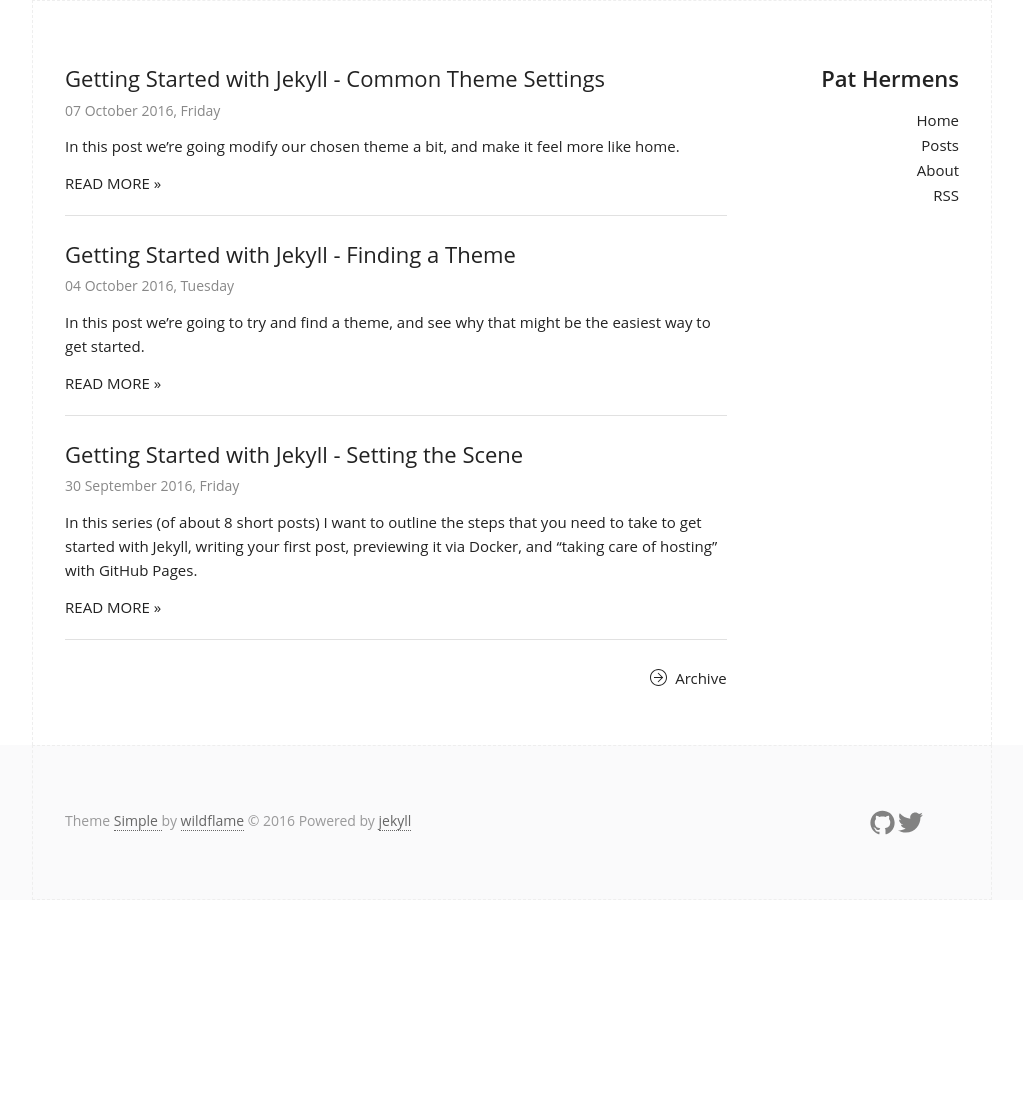
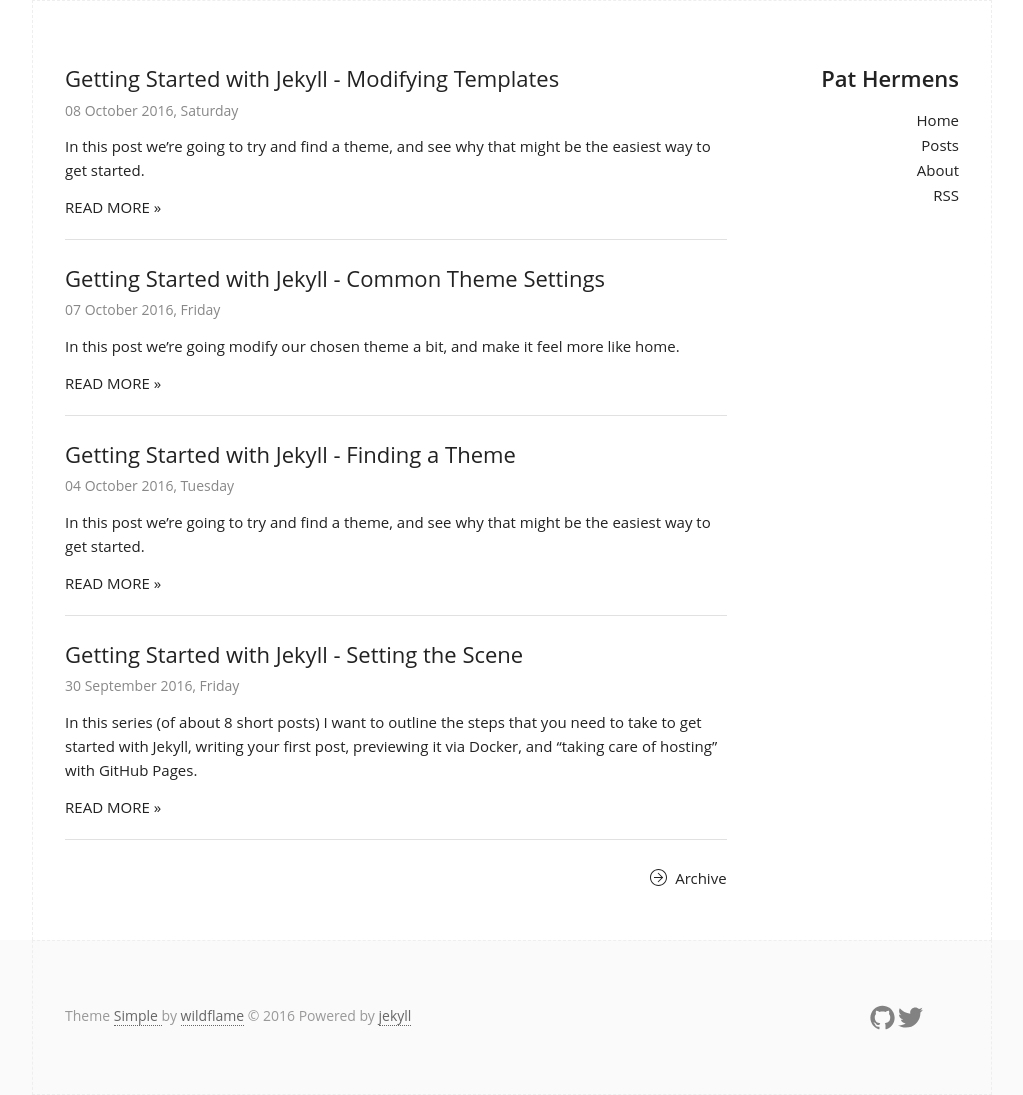
Before and after one commit to PHeonix25/PHeonix25.github.io, a Jekyll site: the page built from index.html, in a window 1280 px wide. Shown: the whole page, without its empty margins (128-1151 px from the left). Built offline with Jekyll 4.4.1, drawn with Linux system fonts in a browser that asks for light colours; before the commit the page ends 900 px from its top, so only the background shows below that.

Commit message:
Adding more posts!

```diff
--- /dev/null
+++ b/_posts/2016-10-08-Getting-started-with-Jekyll-Part-4.md
@@ -0,0 +1,18 @@
+---
+layout: post
+title: "Getting Started with Jekyll - Modifying Templates"
+date: 2016-10-08 00:00:00 +0000
+published: true
+---
+
+In this post we're going to try and find a theme, and see why that might be the easiest way to get started.
+<!--description-->
+
+1. [Getting Started with Jekyll - Setting the Scene]({% post_url 2016-10-01-Getting-started-with-Jekyll-Part-1 %})
+2. Getting Started with Jekyll - Finding a Theme **<==**
+3. Getting Started with Jekyll - Common Theme Settings
+4. Getting Started with Jekyll - Modifying Templates
+5. Getting Started with Jekyll - Setting up Jekyll in Docker
+6. Getting Started with Jekyll - Learning Markdown and Liquid
+7. Getting Started with Jekyll - Transitioning Content
+8. Getting Started with Jekyll - Launching your Site
```
Also changed, not shown: _posts/2016-10-07-Getting-started-with-Jekyll-Part-3.md (renamed from _posts/2016-10-08-Getting-started-with-Jekyll-Part-3.md, +4 -2 lines).
